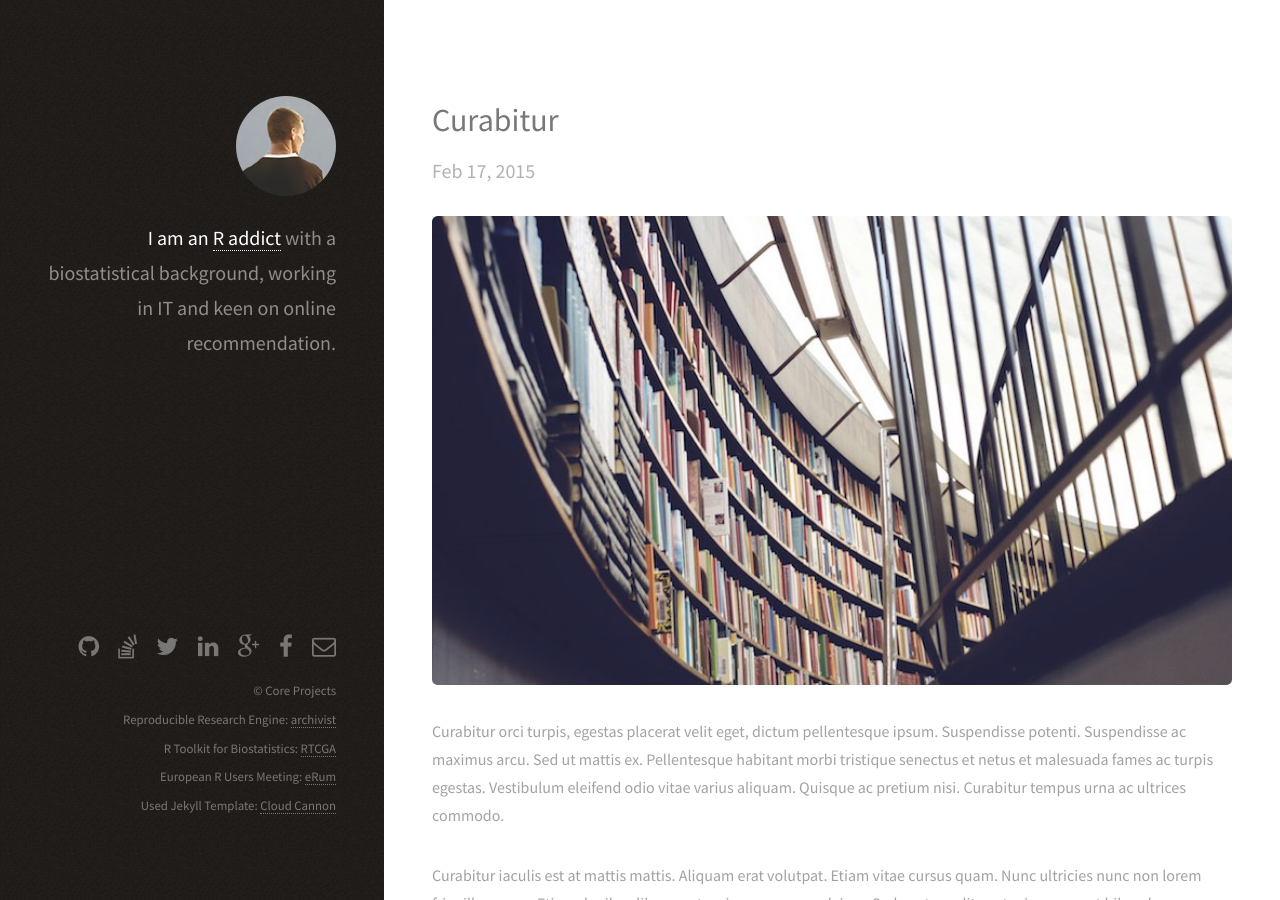
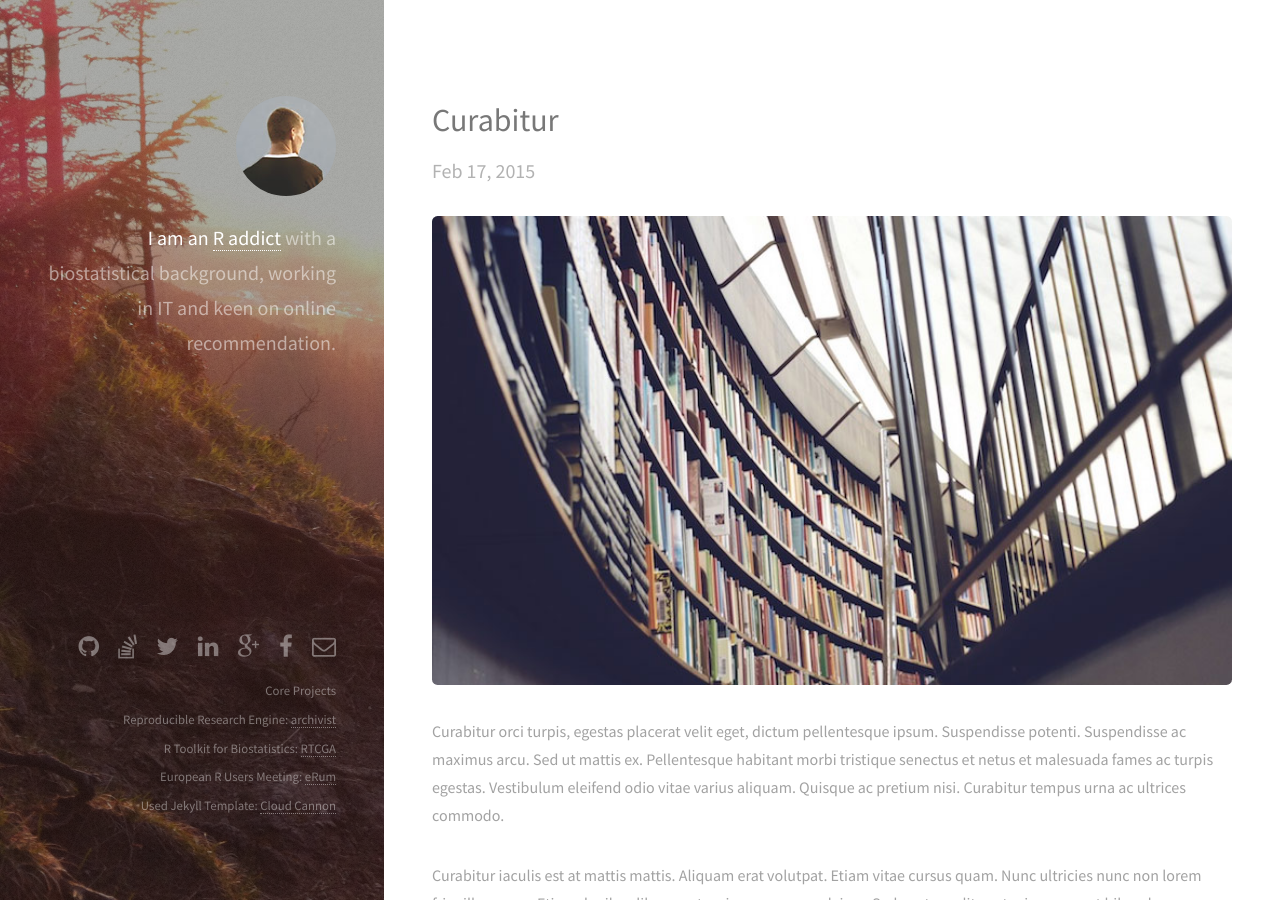
Before and after one commit to MarcinKosinski/MarcinKosinski.github.io, a Jekyll site: the page built from index.html, in a window 1280 px wide and 900 px high. Built offline with Jekyll 4.4.1, drawn with Linux system fonts in a browser that asks for light colours; some of the changed lines change nothing that is shown.

Commit message:
Tatry layout

```diff
--- a/_layouts/default.html
+++ b/_layouts/default.html
@@ -102,11 +102,10 @@
               {% endif %}
             </ul>
             <ul class="copyright">
-                <li>&copy; Core Projects</li>
+                <li>Core Projects</li>
                 <li>Reproducible Research Engine: <a href="http://pbiecek.github.io/archivist">archivist</a></li>
                 <li>R Toolkit for Biostatistics: <a href="https://rtcga.github.io/RTCGA">RTCGA</a></li>
                 <li>European R Users Meeting: <a href="https://erum.ue.poznan.pl">eRum</a></li>
-                <li> </li>
                 <li>Used Jekyll Template: <a href="http://cloudcannon.com">Cloud Cannon</a></li>
             </ul>
         </footer>
```
Also changed, not shown: images/bg.jpg (added).
